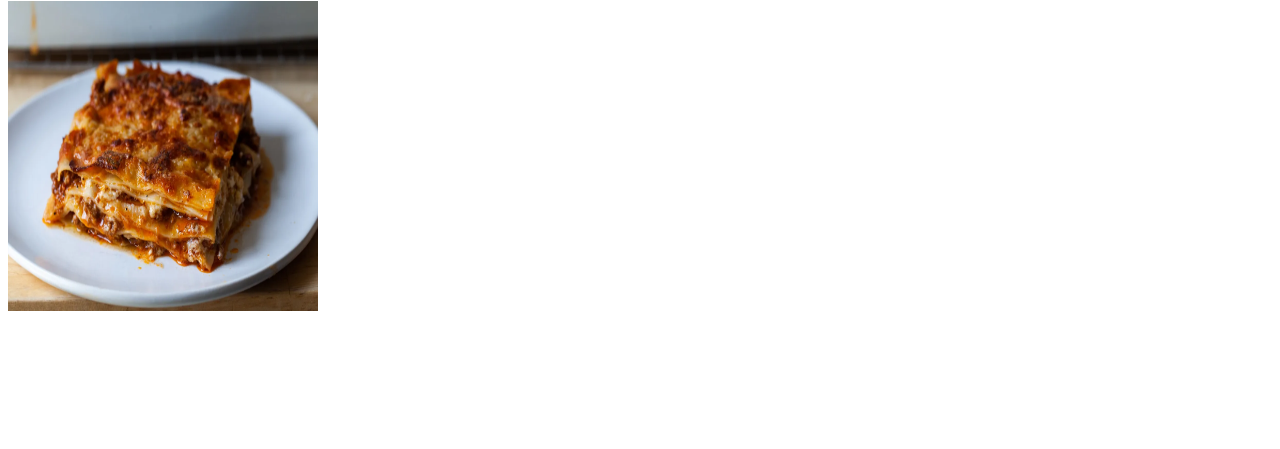
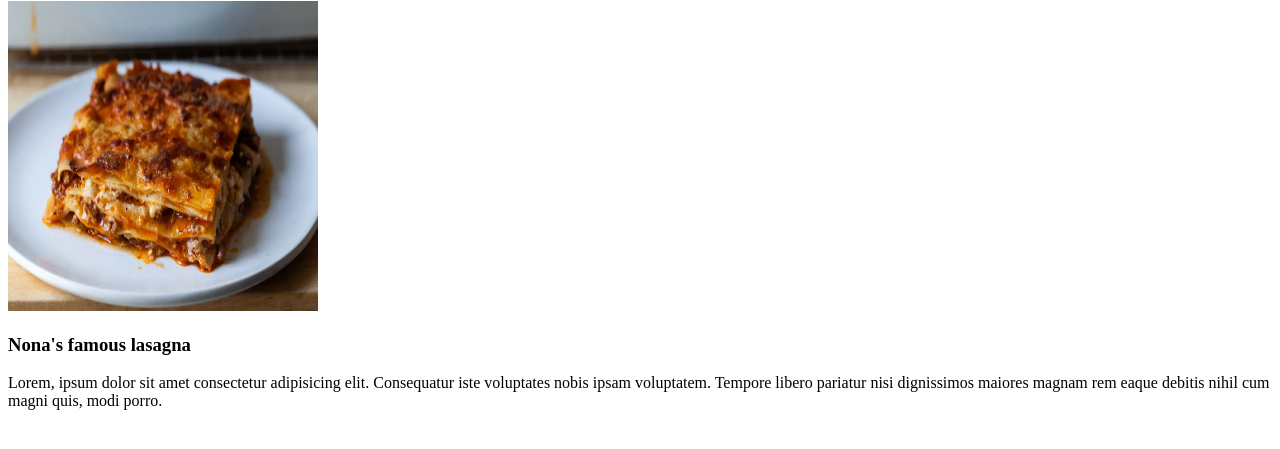
Before and after one commit to ajb5206/odin-recipes, a plain HTML site: page recipes/lasagna.html in a window 1280 px wide. Shown: the part 79-528 px from the top of the page. Drawn offline with Linux system fonts and the light colour scheme.

Commit message:
add h3 and p to lasagna

```diff
--- a/recipes/lasagna.html
+++ b/recipes/lasagna.html
@@ -7,5 +7,7 @@
     <body>
         <h1>Lasagna</h1>
         <img src="../img/lasagna.jpg" alt="slice of lasagna" height="310" width="310">
+        <h3>Nona's famous lasagna</h3>
+        <p>Lorem, ipsum dolor sit amet consectetur adipisicing elit. Consequatur iste voluptates nobis ipsam voluptatem. Tempore libero pariatur nisi dignissimos maiores magnam rem eaque debitis nihil cum magni quis, modi porro.</p>
     </body>
 </html>
```
